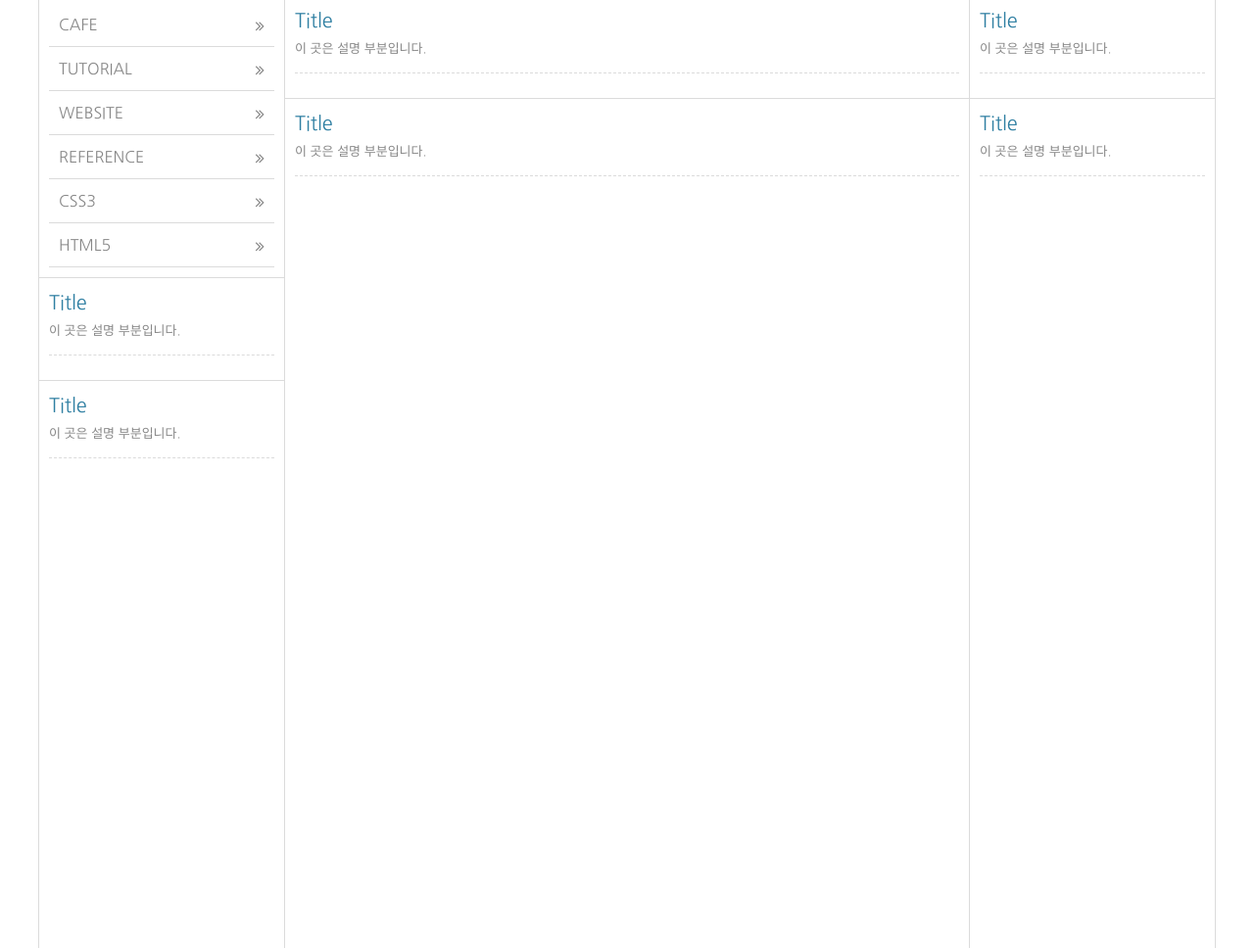
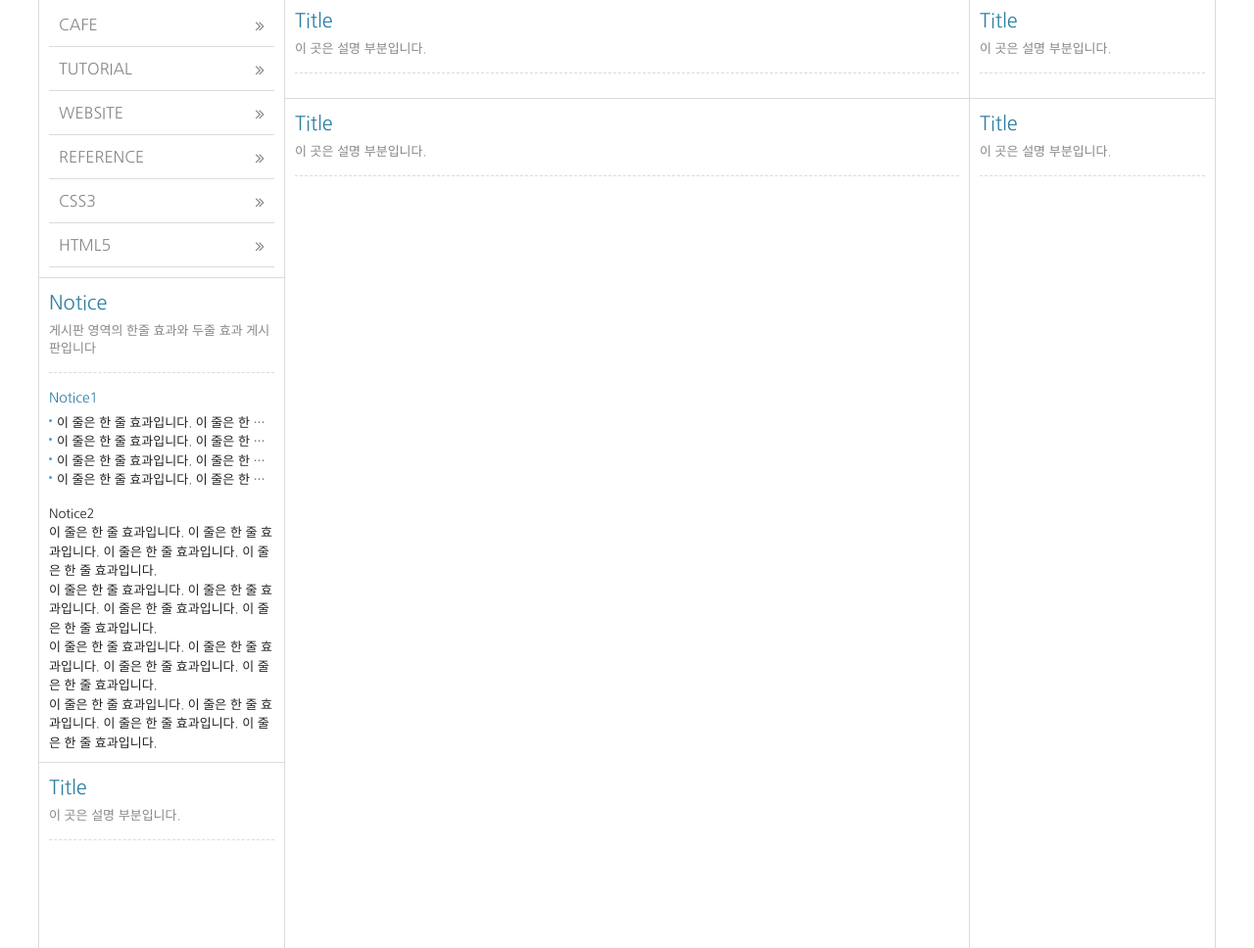
Before and after one commit to 33jumpstreet/responsive_website_lecture, a plain HTML site: page index.html in a window 1280 px wide. Shown: the part 505-1473 px from the top of the page at 98% size. Drawn offline with Linux system fonts and the light colour scheme; a web font is replaced by a local one.

Commit message:
게시판 한줄효과

```diff
--- a/css/reset.css
+++ b/css/reset.css
@@ -21,3 +21,14 @@ h1, h2, h3, h4, h5, h6 {font-size: 13px; font-weight: normal;}
 .ir_pm {display:block; overflow:hidden; font-size:0; line-height:0; text-indent:-9999px;} /* 의미있는 이미지의 대체 텍스트를 제공하는 경우(Phark Method) */
 .ir_wa {display:block; overflow:hidden; position:relative; z-index:-1; width:100%; height: 100%;} /* 의미있는 이미지의 대체 텍스트로 이미지가 없어도 대체 텍스트를 보여주고자 할 때(WA IR) */
 .ir_su {overflow: hidden; position:absolute; width:0; height:0; line-height:0; text-indent:-9999px;} /* 대체 텍스트가 아닌 접근성을 위한 숨김 텍스트를 제공할 때 */
+
+/* margin, padding */
+.mt10 {margin-top: 10px !important;}
+.mt15 {margin-top: 15px !important;}
+.mt20 {margin-top: 20px !important;}
+.mt25 {margin-top: 25px !important;}
+.mt30 {margin-top: 30px !important;}
+.mt35 {margin-top: 35px !important;}
+.mt40 {margin-top: 40px !important;}
+.mt45 {margin-top: 45px !important;}
+.mt50 {margin-top: 50px !important;}
--- a/css/style.css
+++ b/css/style.css
@@ -298,6 +298,31 @@ body {
   background: rgba(36, 130, 174, 0.9);
 }
 
+/* 게시판1 */
+.notice1 {}
+.notice1 h5 {
+  font-size: 14px;
+  color: #2f7fa6;
+  padding-bottom: 5px;
+}
+.notice1 li {
+  position: relative;
+  overflow: hidden;
+  text-overflow: ellipsis;
+  white-space: nowrap;
+  padding-left: 8px;
+}
+.notice1 li:before {
+  content: "";
+  width: 3px;
+  height: 3px;
+  border-radius: 50%;
+  background: #449ce2;
+  position: absolute;
+  left: 0;
+  top: 6px;
+}
+
 
 /* 미디어쿼리 */
 /* 화면 너비 0 ~ 1220px */
--- a/index.html
+++ b/index.html
@@ -186,8 +186,30 @@
           </article>
           <!-- // col1 -->
           <article class="column col2">
-            <h4 class="col_tit">Title</h4>
-            <p class="col_desc">이 곳은 설명 부분입니다.</p>
+            <h4 class="col_tit">Notice</h4>
+            <p class="col_desc">게시판 영역의 한줄 효과와 두줄 효과 게시판입니다</p>
+            <!-- 게시판 -->
+            <div class="notice1">
+              <h5>Notice1</h5>
+              <ul>
+                <li><a href="#">이 줄은 한 줄 효과입니다. 이 줄은 한 줄 효과입니다.</a></li>
+                <li><a href="#">이 줄은 한 줄 효과입니다. 이 줄은 한 줄 효과입니다.</a></li>
+                <li><a href="#">이 줄은 한 줄 효과입니다. 이 줄은 한 줄 효과입니다.</a></li>
+                <li><a href="#">이 줄은 한 줄 효과입니다. 이 줄은 한 줄 효과입니다.</a></li>
+              </ul>
+            </div>
+            <!-- // 게사판 -->
+            <!-- 게시판2 -->
+            <div class="notice2 mt15">
+              <h5>Notice2</h5>
+              <ul>
+                <li><a href="#">이 줄은 한 줄 효과입니다. 이 줄은 한 줄 효과입니다. 이 줄은 한 줄 효과입니다. 이 줄은 한 줄 효과입니다.</a></li>
+                <li><a href="#">이 줄은 한 줄 효과입니다. 이 줄은 한 줄 효과입니다. 이 줄은 한 줄 효과입니다. 이 줄은 한 줄 효과입니다.</a></li>
+                <li><a href="#">이 줄은 한 줄 효과입니다. 이 줄은 한 줄 효과입니다. 이 줄은 한 줄 효과입니다. 이 줄은 한 줄 효과입니다.</a></li>
+                <li><a href="#">이 줄은 한 줄 효과입니다. 이 줄은 한 줄 효과입니다. 이 줄은 한 줄 효과입니다. 이 줄은 한 줄 효과입니다.</a></li>
+              </ul>
+            </div>
+            <!-- // 게사판 -->
           </article>
           <!-- // col2 -->
           <article class="column col3">
```
